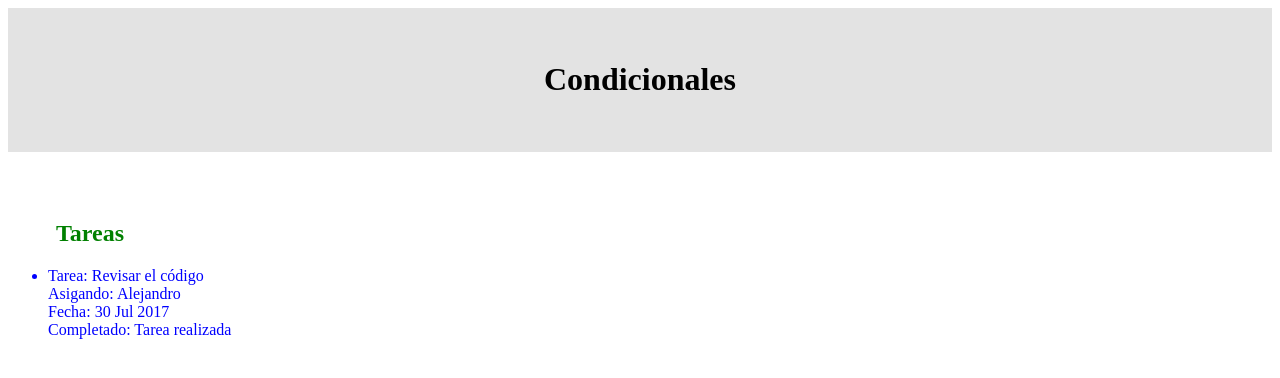
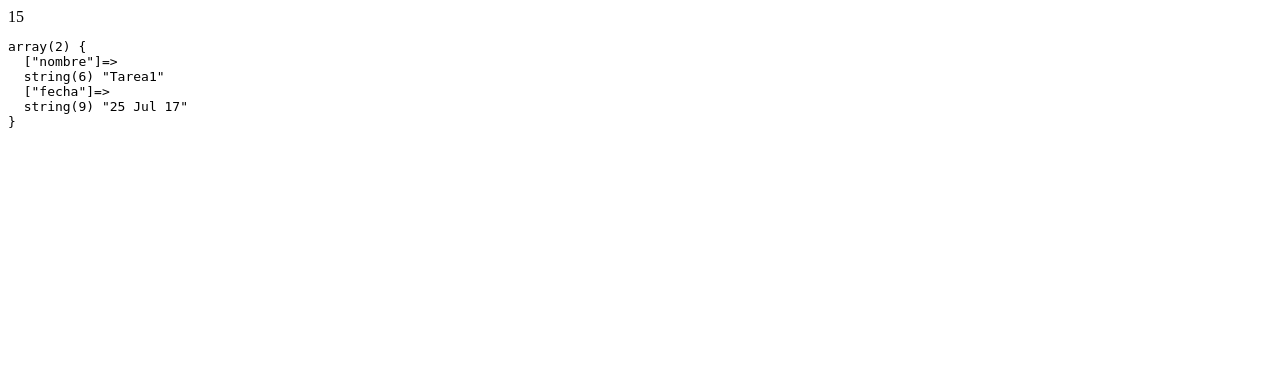
Before and after one commit to SergioStark/PHP-Course, a PHP site: page / in a window 1280 px wide. Shown: the top 378 px of the page. Run offline with PHP 8.4, Linux system fonts and the light colour scheme.

Commit message:
Funciones

```diff
--- /dev/null
+++ b/Mini-Framework/functions.php
@@ -0,0 +1,16 @@
+<?php
+
+function dd($arreglo)
+{
+	echo '<pre>';
+	var_dump($arreglo);
+	echo'</pre>';
+	die();
+}
+
+function suma($a, $b)
+{
+	return $a + $b;
+}
+
+?>
--- a/Mini-Framework/index.php
+++ b/Mini-Framework/index.php
@@ -1,36 +1,13 @@
 <?php
-
-$tarea1 = array(
-	'tarea' => 'Terminar el código',
-	'asignado' => 'Alejandro',
-	'fecha' => '25 Jul 2017',
-	'completado' => false
+require 'functions.php';
+$tarea = array(
+	'nombre' => 'Tarea1',
+	'fecha' => '25 Jul 17'
 	);
 
-$tarea2 = array(
-	'tarea' => 'Revisar el código',
-	'asignado' => 'Alejandro',
-	'fecha' => '30 Jul 2017',
-	'completado' => true
-	);
+echo suma(5,10);
 
-$tareas = array(
-	$tarea1,
-	$tarea2,
-	array(
-		'tarea' => 'Subir el codigo',
-		'asignado' => 'David',
-		'fecha' => '31 Jul 2017',
-		'completado' => false
-		)
-	);
-
-
-
-
-
-
-
+dd($tarea);
 
 require 'index.view.php';
 
```
